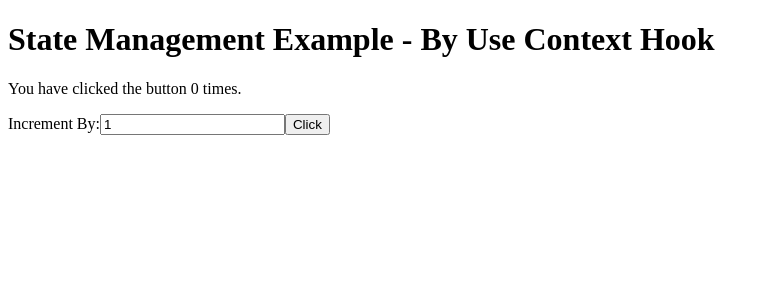
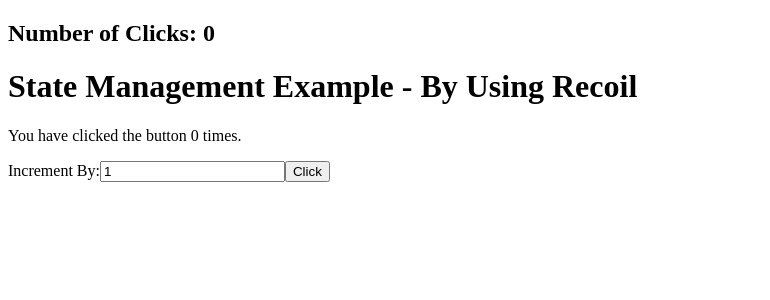
Before and after one commit to ArunJain12/react-software-architecture, a React (Create React App) app: page / in a window 1280 px wide. Shown: the top 300 px of the page, without its empty margins (0-770 px from the left). Built offline with nearby package versions, Linux system fonts and the light colour scheme.

Commit message:
state implementation using recoil

```diff
--- a/package.json
+++ b/package.json
@@ -9,6 +9,7 @@
     "react": "^17.0.2",
     "react-dom": "^17.0.2",
     "react-scripts": "5.0.0",
+    "recoil": "^0.6.1",
     "web-vitals": "^2.1.4"
   },
   "scripts": {
--- a/src/App.js
+++ b/src/App.js
@@ -1,13 +1,19 @@
+import { RecoilRoot } from 'recoil';
 import './App.css';
 import { CounterButton } from './CounterButton';
-import { CounterProvider } from './CounterProvider';
+import { DisplayCount } from './DisplayCount';
 
 function App() {
+  /*
+    RecoilRoot will keep track of all the Recoil states in our application and allow our components inside of the RecoilRoot
+    to access their values.
+  */
   return (
-    <CounterProvider>
-      <h1>State Management Example - By Use Context Hook</h1>
+    <RecoilRoot>
+      <DisplayCount />
+      <h1>State Management Example - By Using Recoil</h1>
       <CounterButton />
-    </CounterProvider>
+    </RecoilRoot>
   );
 }
 
--- a/src/CounterButton.js
+++ b/src/CounterButton.js
@@ -1,9 +1,10 @@
-import { useState, useContext } from 'react';
-import { CounterContext } from './CounterContext';
+import { useRecoilState } from 'recoil';
+import { counterState } from './atoms/counterState';
+import { incrementByState } from './atoms/incrementByState';
 
 export const CounterButton = () => {
-    const { numberOfClicks, increment } = useContext(CounterContext);
-    const [incrementBy, setIncrementBy] = useState(1);
+    const [numberOfClicks, setNumberOfClicks] = useRecoilState(counterState);
+    const [incrementBy, setIncrementBy] = useRecoilState(incrementByState);
     return (
         <>
             <p>You have clicked the button {numberOfClicks} times.</p>
@@ -16,10 +17,10 @@ export const CounterButton = () => {
                 />
             </label>
             <button
-                onClick={() => increment(incrementBy)}
+                onClick={() => setNumberOfClicks(numberOfClicks + incrementBy)}
             >
                 Click
             </button>
         </>
-    )
-}
+    );
+};
--- a/src/CounterContext.js
+++ /dev/null
@@ -1,3 +0,0 @@
-import { createContext } from 'react';
-
-export const CounterContext = createContext();
--- a/src/CounterProvider.js
+++ /dev/null
@@ -1,14 +0,0 @@
-import { useState } from "react";
-import { CounterContext } from "./CounterContext";
-
-export const CounterProvider = ({ children }) => {
-    const [numberOfClicks, setNumberOfClicks] = useState(0);
-    const increment = incrementBy => {
-        setNumberOfClicks(numberOfClicks+incrementBy);
-    }
-    return (
-        <CounterContext.Provider value={{numberOfClicks, increment}}>
-            {children}
-        </CounterContext.Provider>
-    )
-};
--- /dev/null
+++ b/src/DisplayCount.js
@@ -0,0 +1,9 @@
+import { useRecoilValue } from 'recoil';
+import { counterState } from './atoms/counterState';
+
+export const DisplayCount = () => {
+    const numberOfClicks = useRecoilValue(counterState);
+    return (
+        <h2>Number of Clicks: {numberOfClicks}</h2>
+    );
+};
--- /dev/null
+++ b/src/atoms/counterState.js
@@ -0,0 +1,6 @@
+import { atom } from 'recoil';
+
+export const counterState = atom({
+    key: 'counterState',
+    default: 0
+});
--- /dev/null
+++ b/src/atoms/incrementByState.js
@@ -0,0 +1,6 @@
+import { atom } from 'recoil';
+
+export const incrementByState = atom({
+    key: 'incrementByState',
+    default: 1
+});
```
Also changed, not shown: 1 other file (tests, documents, lock files or other folders).
